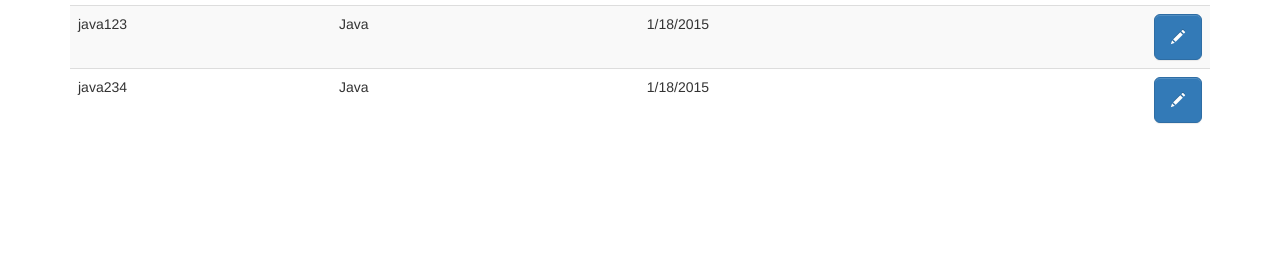
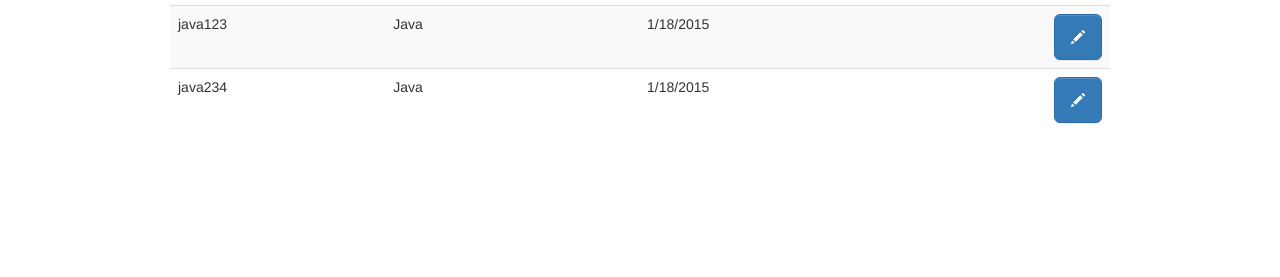
Before and after one commit to nahiluhmot/web-dev, a website: page app/html/profile.html in a window 1280 px wide. Shown: the part 523-800 px from the top of the page. Drawn offline with nearby package versions, Linux system fonts and the light colour scheme.

Commit message:
Add media queries for different device sizes

```diff
--- a/app/css/profile.css
+++ b/app/css/profile.css
@@ -12,6 +12,22 @@ h2 {
   font-size: 30px;
 }
 
+.container {
+  max-width: 750px;
+}
+
+@media (min-width: 992px) {
+  .container {
+    max-width: 970px;
+  }
+}
+
+@media (max-width: 768px) {
+  .container {
+    max-width: 600px;
+  }
+}
+
 .button-cell {
   text-align: right;
 }
```
